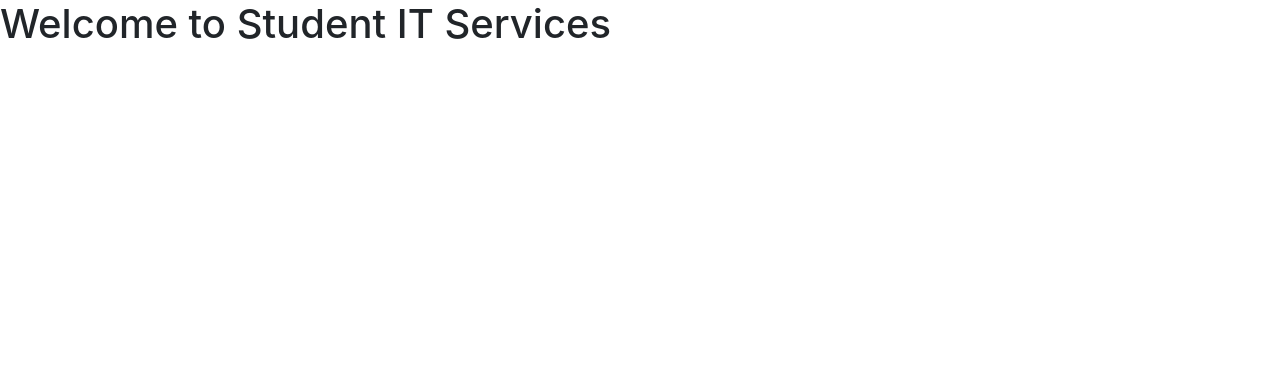
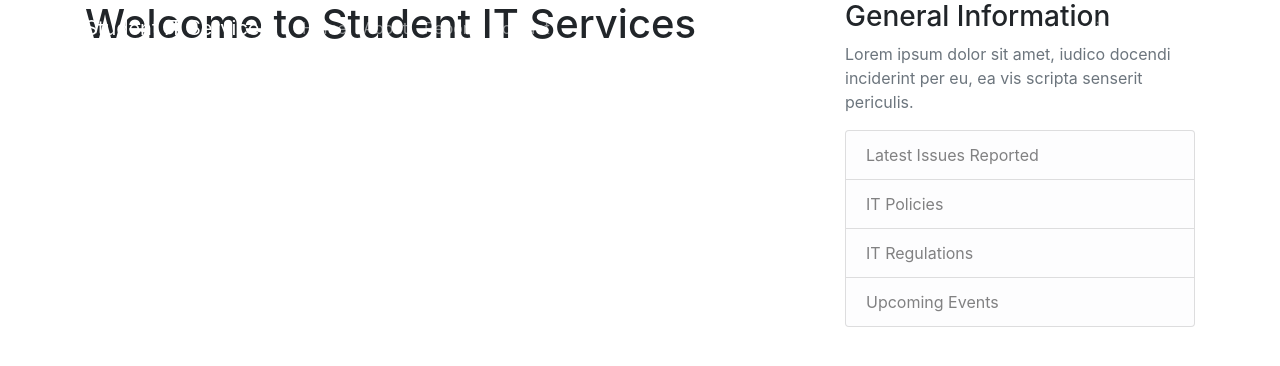
Before and after one commit to callum753/django, a Django app: page / in a window 1280 px wide. Shown: the top 366 px of the page. Run offline with Django 4.2, Linux system fonts and the light colour scheme; some libraries are stand-ins or nearby versions.

Commit message:
added the links to base

```diff
--- a/itreporting/templates/itreporting/base.html
+++ b/itreporting/templates/itreporting/base.html
@@ -1,22 +1,68 @@
-<!doctype html>
-<html lang="en">
-  <head>
+
+<!DOCTYPE html>
+<html>
+
+<head>
     <!-- Required meta tags -->
     <meta charset="utf-8">
     <meta name="viewport" content="width=device-width, initial-scale=1, shrink-to-fit=no">
 
     <!-- Bootstrap CSS -->
     <link rel="stylesheet" href="https://cdn.jsdelivr.net/npm/bootstrap@4.0.0/dist/css/bootstrap.min.css" integrity="sha384-Gn5384xqQ1aoWXA+058RXPxPg6fy4IWvTNh0E263XmFcJlSAwiGgFAW/dAiS6JXm" crossorigin="anonymous">
+    <title>Student IT Services - {{title}}</title>
+</head>
 
-    <title>Student IT Services - {{ title }}</title>
-  </head>
-  <body>
-    {% block content %}{% endblock %}
+<body>
+    <div class="container">
+        <header class="site-header">
+            <nav class="navbar navbar-expand-md navbar-dark bg-steel fixed-top">
+                <div class="container">
+                <a class="navbar-brand mr-4" href="{% url 'itreporting:home' %}">Student IT Services</a>
+                <button class="navbar-toggler" type="button" data-toggle="collapse" data-target="#navbarToggle"
+                    aria-controls="navbarToggle" aria-expanded="false" aria-label="Toggle navigation">
+                    <span class="navbar-toggler-icon"></span>
+                </button>
+                <div class="collapse navbar-collapse" id="navbarToggle">
+                    <div class="navbar-nav mr-auto">
+                        <a class="nav-item nav-link" href="{% url 'itreporting:home' %}">Home</a>
+                        <a class="nav-item nav-link" href="{% url 'itreporting:about' %}">About</a>
+                        <a class="nav-item nav-link" href="#">Report</a>
+                        <a class="nav-item nav-link" href="{% url 'itreporting:contact' %}">Contact</a>
+                    </div>
+                    <!-- Navbar Right Side -->
+                    <div class="navbar-nav">
+                        <a class="nav-item nav-link" href="#">Login</a>
+                        <a class="nav-item nav-link" href="#">Register</a>
+                    </div>
+                </div>
+                </div>
+            </nav>
+        </header>
+        <div class="row">
+            <div class="col-md-8">
+            {% block content %}{% endblock %}
+            </div>
+            <div class="col-md-4">
+                <div class="content-section">
+                    <h3>General Information</h3>
+                    <p class='text-muted'>Lorem ipsum dolor sit amet, iudico docendi inciderint per eu, ea vis scripta senserit periculis.
+                      <ul class="list-group">
+                        <li class="list-group-item list-group-item-light">Latest Issues Reported</li>
+                        <li class="list-group-item list-group-item-light">IT Policies</li>
+                        <li class="list-group-item list-group-item-light">IT Regulations</li>
+                        <li class="list-group-item list-group-item-light">Upcoming Events</li>
+                      </ul>
+                    </p>
+                  </div>
+            </div>
+        </div>
+    </div>
 
     <!-- Optional JavaScript -->
     <!-- jQuery first, then Popper.js, then Bootstrap JS -->
     <script src="https://code.jquery.com/jquery-3.2.1.slim.min.js" integrity="sha384-KJ3o2DKtIkvYIK3UENzmM7KCkRr/rE9/Qpg6aAZGJwFDMVNA/GpGFF93hXpG5KkN" crossorigin="anonymous"></script>
     <script src="https://cdn.jsdelivr.net/npm/popper.js@1.12.9/dist/umd/popper.min.js" integrity="sha384-ApNbgh9B+Y1QKtv3Rn7W3mgPxhU9K/ScQsAP7hUibX39j7fakFPskvXusvfa0b4Q" crossorigin="anonymous"></script>
     <script src="https://cdn.jsdelivr.net/npm/bootstrap@4.0.0/dist/js/bootstrap.min.js" integrity="sha384-JZR6Spejh4U02d8jOt6vLEHfe/JQGiRRSQQxSfFWpi1MquVdAyjUar5+76PVCmYl" crossorigin="anonymous"></script>
-  </body>
+</body>
+
 </html>
```
